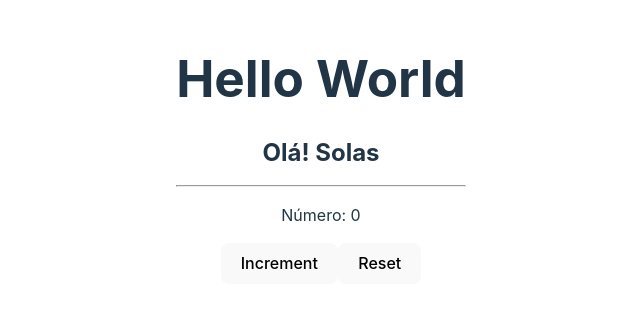
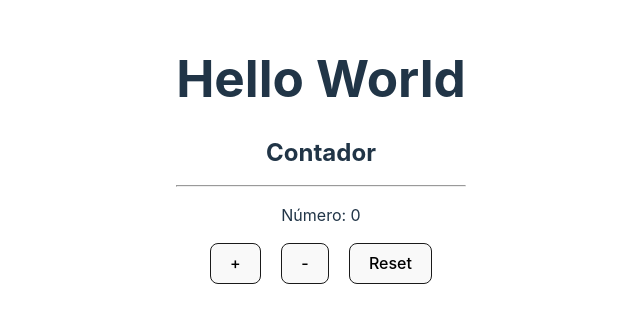
Before and after one commit to g-101/react-typescript-aprendizado, a React (Vite) app: page / in a window 1280 px wide. Shown: the part 250-572 px from the top of the page, without its empty margins (319-959 px from the left). Built offline with nearby package versions, Linux system fonts and the light colour scheme.

Commit message:
criando um contador

```diff
--- a/src/App.tsx
+++ b/src/App.tsx
@@ -4,17 +4,24 @@ import './App.css';
 
 function App() {
   let [number, setNumber] = useState(0);
-  const clickHandler = () => {
+  const incrementHandler = () => {
     setNumber((number += 1));
   };
+  const decrementHandler = () => {
+    if (number > 0) {
+      setNumber((number -= 1));
+    }
+  };
+
   const resetHandler = () => {
     setNumber(0);
   };
   return (
     <div className="App">
-      <Header name={'Solas'} />
+      <Header name={'Contador'} />
       <p>Número: {number}</p>
-      <button onClick={clickHandler}>Increment</button>
+      <button onClick={incrementHandler}>+</button>
+      <button onClick={decrementHandler}>-</button>
       <button onClick={resetHandler}>Reset</button>
     </div>
   );
--- a/src/components/Header.tsx
+++ b/src/components/Header.tsx
@@ -7,7 +7,7 @@ export const Header = ({ name }: Props) => {
   return (
     <div>
       <h1>Hello World</h1>
-      <h2>Olá! {handlerName}</h2>
+      <h2>{handlerName}</h2>
       <hr />
     </div>
   );
--- a/src/main.css
+++ b/src/main.css
@@ -38,8 +38,9 @@ h1 {
 }
 
 button {
+  display: inline-block;
   border-radius: 8px;
-  border: 1px solid transparent;
+  border: 1px solid #1a1a1a;
   padding: 0.6em 1.2em;
   font-size: 1em;
   font-weight: 500;
@@ -47,6 +48,7 @@ button {
   background-color: #1a1a1a;
   cursor: pointer;
   transition: border-color 0.25s;
+  margin: 0 10px;
 }
 button:hover {
   border-color: #646cff;
```
